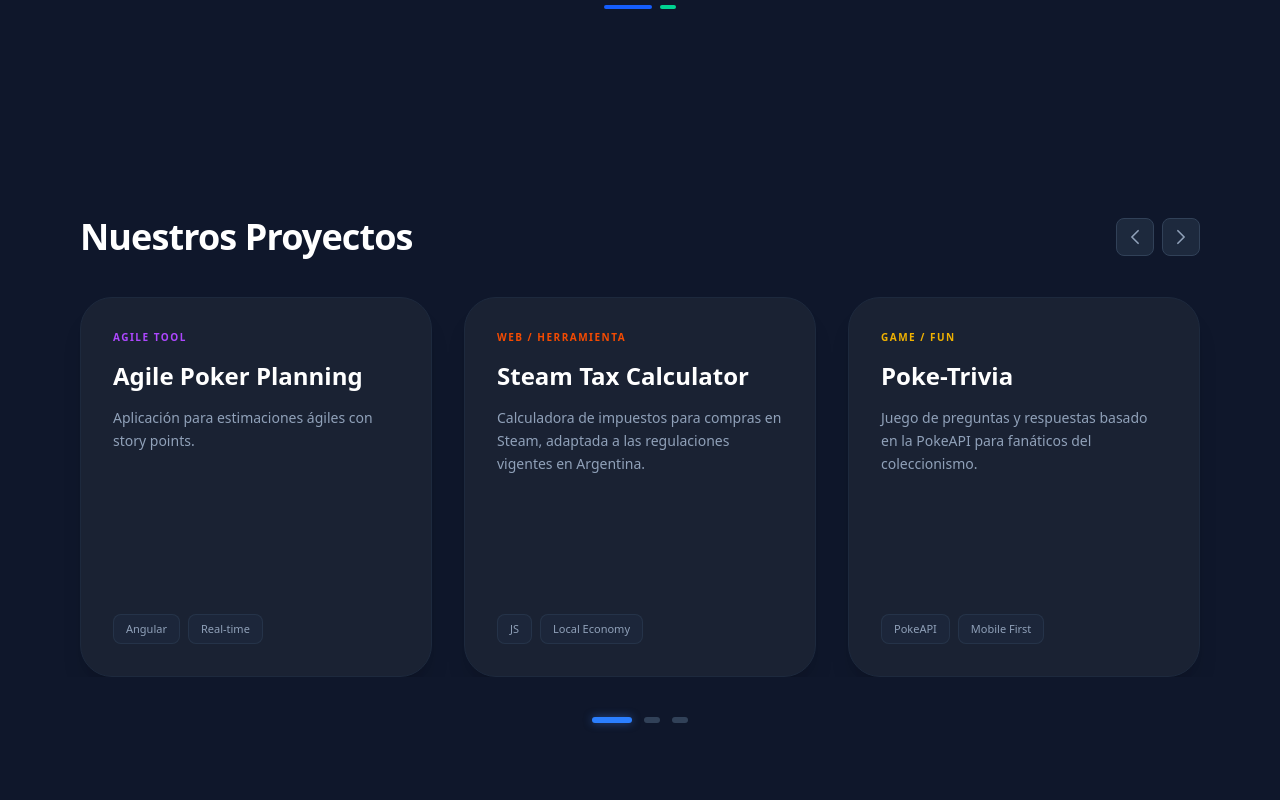
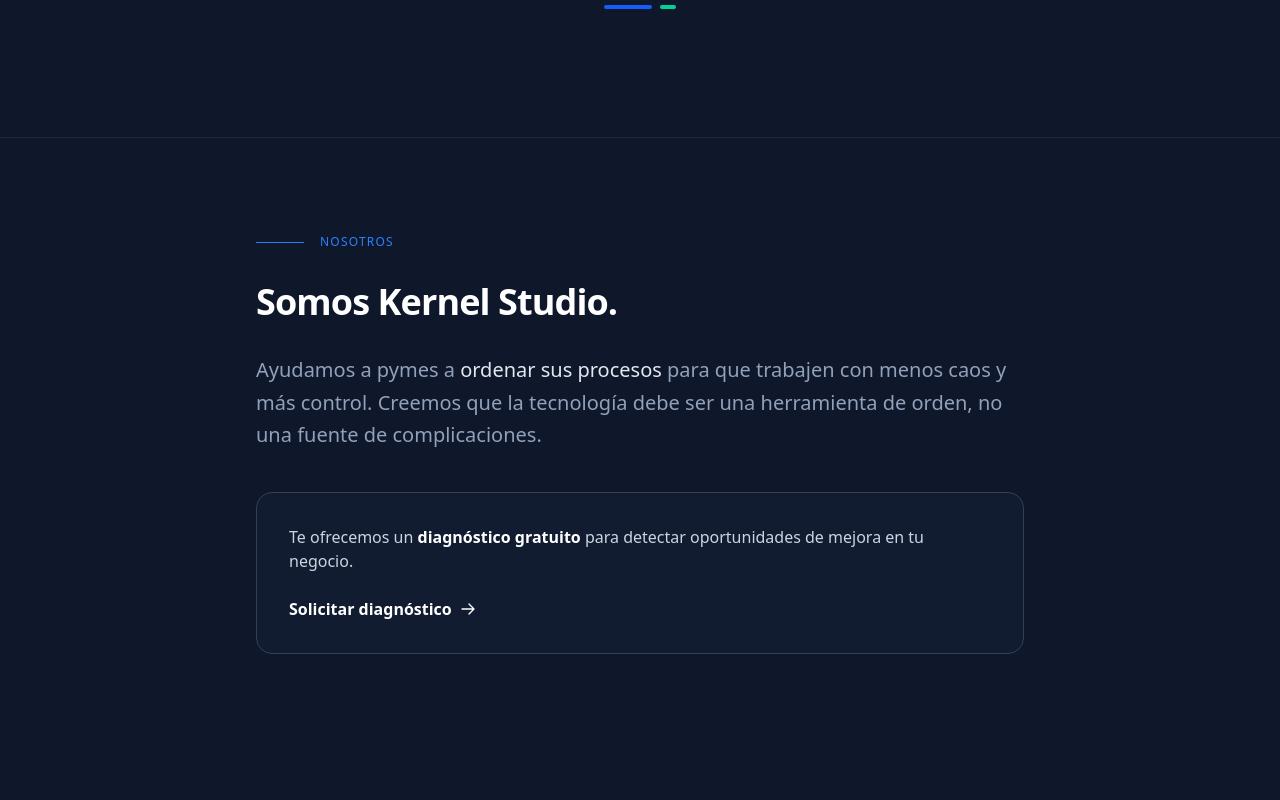
Before and after one commit to luchofmartinez/mi-landing-page, an Angular app: page / in a window 1280 px wide. Shown: the part 360-1160 px from the top of the page. Built offline with nearby package versions, Linux system fonts and the light colour scheme.

Commit message:
style: rediseño de seccion nosotros a estilo sobrio y profesional

```diff
--- a/src/app/app.html
+++ b/src/app/app.html
@@ -1,6 +1,7 @@
 <app-header></app-header>
 <main>
   <app-hero id="home"></app-hero>
+  <app-about></app-about>
   <app-projects id="projects"></app-projects>
   <app-contact id="contact"></app-contact>
 </main>
--- a/src/app/app.ts
+++ b/src/app/app.ts
@@ -4,10 +4,11 @@
 import { Projects } from "./components/projects/projects";
 import { Contact } from "./components/contact/contact";
 import { Header } from "./components/header/header";
+import { About } from "./components/about/about";
 
 @Component({
   selector: 'app-root',
-  imports: [Hero, Projects, Contact, Header],
+  imports: [Hero, Projects, Contact, Header, About],
 
   templateUrl: './app.html',
   styleUrl: './app.css'
--- /dev/null
+++ b/src/app/components/about/about.html
@@ -0,0 +1,31 @@
+<section class="bg-slate-900 py-24 px-6 border-t border-slate-800">
+  <div class="max-w-3xl mx-auto">
+
+    <div class="flex items-center gap-4 mb-8">
+      <div class="h-[1px] w-12 bg-blue-500"></div>
+      <span class="text-blue-500 font-medium uppercase tracking-widest text-xs">Nosotros</span>
+    </div>
+
+    <h2 class="text-3xl md:text-4xl font-bold text-white mb-8 tracking-tight">
+      Somos Kernel Studio.
+    </h2>
+
+    <p class="text-lg md:text-xl text-slate-400 leading-relaxed mb-10">
+      Ayudamos a pymes a <span class="text-slate-200">ordenar sus procesos</span> para que trabajen con menos caos y más control. Creemos que la tecnología debe ser una herramienta de orden, no una fuente de complicaciones.
+    </p>
+
+    <div class="border border-slate-700 p-8 rounded-2xl bg-slate-800/30">
+      <p class="text-slate-300 mb-6">
+        Te ofrecemos un <span class="text-white font-semibold">diagnóstico gratuito</span> para detectar oportunidades de mejora en tu negocio.
+      </p>
+
+      <a href="#contact"
+         class="inline-flex items-center text-white font-semibold hover:text-blue-400 transition-colors group">
+        Solicitar diagnóstico
+        <svg xmlns="http://www.w3.org/2000/svg" fill="none" viewBox="0 0 24 24" stroke-width="2" stroke="currentColor" class="w-4 h-4 ml-2 group-hover:translate-x-1 transition-transform">
+          <path stroke-linecap="round" stroke-linejoin="round" d="M13.5 4.5L21 12m0 0l-7.5 7.5M21 12H3" />
+        </svg>
+      </a>
+    </div>
+  </div>
+</section>
--- a/src/app/components/header/header.html
+++ b/src/app/components/header/header.html
@@ -7,6 +7,7 @@
 
     <nav class="hidden md:flex space-x-8 text-sm font-medium text-slate-300">
       <a href="#" class="hover:text-blue-400 transition">Inicio</a>
+      <a href="#about" class="hover:text-blue-400 transition">Nosotros</a>
       <a href="#projects" class="hover:text-blue-400 transition">Proyectos</a>
       <a href="#contact" class="hover:text-blue-400 transition">Contactanos</a>
     </nav>
```
Also changed, not shown: src/app/components/about/about.ts (added, +11 -0 lines), src/app/components/about/about.css (added), 1 other file (tests, documents, lock files or other folders).
